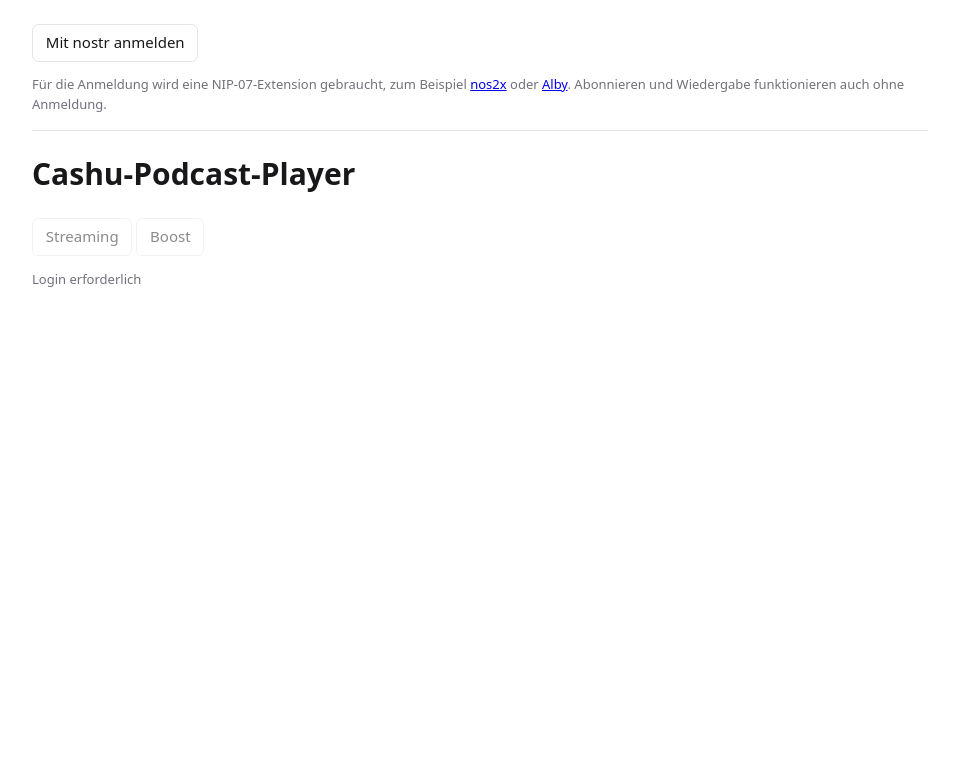
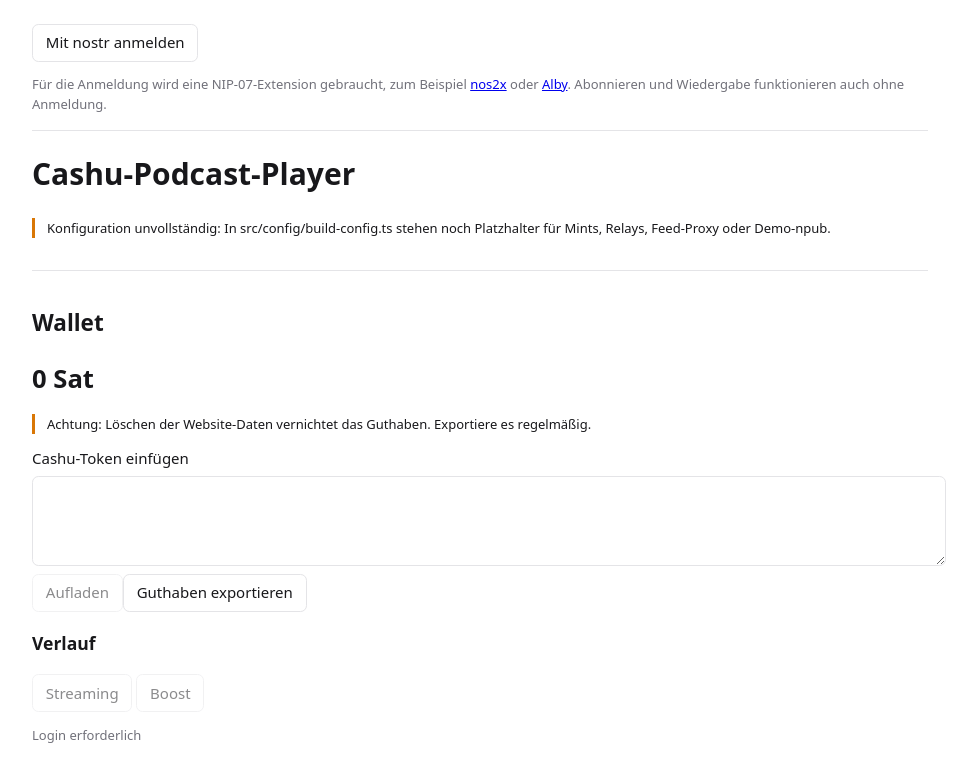
Before and after one commit to actionsslave/cashu-player, a Preact app: page / in a window 1280 px wide. Shown: the top 782 px of the page, without its empty margins (160-1137 px from the left). Built offline with nearby package versions, Linux system fonts and the light colour scheme.

Commit message:
feat(FR-15..FR-19): WalletPanel in der App-Shell, Guthaben speist paymentCapability
Co-Authored-By: Claude Opus 5 <noreply@anthropic.com>

```diff
--- a/src/main.tsx
+++ b/src/main.tsx
@@ -1,20 +1,34 @@
 import { render } from 'preact';
-import { useState } from 'preact/hooks';
+import { useMemo, useState } from 'preact/hooks';
 import { IdentityBar } from './ui/identity-bar.js';
+import { WalletPanel } from './ui/wallet-panel.js';
 import { paymentCapability } from './payments/capability.js';
+import { LocalWallet } from './wallet/local-wallet.js';
+import { CashuMintGateway } from './wallet/cashu-mint-gateway.js';
+import { hasPlaceholders } from './config/build-config.js';
 import type { Session } from './identity/session.js';
 import './ui/app.css';
 
 function App() {
   const [session, setSession] = useState<Session | undefined>(undefined);
-  const capability = paymentCapability({ session });
+  const [balance, setBalance] = useState(0);
+  const wallet = useMemo(() => new LocalWallet({ gateway: new CashuMintGateway() }), []);
+  const capability = paymentCapability({ session, balance });
 
   return (
     <div class="app">
       <IdentityBar onSessionChange={setSession} />
       <main>
         <h1>Cashu-Podcast-Player</h1>
-        {/* FR-05: Streaming und Boost sind ohne Anmeldung sichtbar deaktiviert. */}
+        {hasPlaceholders() && (
+          <p class="warning">
+            Konfiguration unvollständig: In src/config/build-config.ts stehen noch Platzhalter für
+            Mints, Relays, Feed-Proxy oder Demo-npub.
+          </p>
+        )}
+        <WalletPanel wallet={wallet} onBalanceChange={setBalance} />
+        {/* FR-05, FR-20: Streaming und Boost sind sichtbar deaktiviert, solange ihre
+            Bedingungen nicht erfüllt sind. Paket E hängt hier den Player an. */}
         <section>
           <button type="button" disabled={!capability.canStream}>
             Streaming
--- a/src/ui/app.css
+++ b/src/ui/app.css
@@ -82,3 +82,51 @@ button:disabled {
   font-size: 13px;
   color: var(--muted);
 }
+
+.wallet {
+  margin-top: 2rem;
+  padding-top: 1rem;
+  border-top: 1px solid var(--line);
+}
+
+.wallet textarea {
+  display: block;
+  width: 100%;
+  min-height: 4.5rem;
+  margin: .35rem 0 .5rem;
+  font: 13px ui-monospace, monospace;
+  border: 1px solid var(--line);
+  border-radius: .4rem;
+  background: transparent;
+  color: inherit;
+  padding: .5rem;
+}
+
+.balance strong {
+  font-size: 1.6rem;
+}
+
+.storage-mode,
+.history {
+  font-size: 13px;
+  color: var(--muted);
+}
+
+.warning {
+  font-size: 13px;
+  border-left: 3px solid #d97706;
+  padding-left: .75rem;
+}
+
+.error {
+  font-size: 13px;
+  color: #dc2626;
+}
+
+.export-token {
+  font: 12px ui-monospace, monospace;
+  word-break: break-all;
+  background: color-mix(in srgb, var(--fg) 6%, transparent);
+  padding: .5rem;
+  border-radius: .4rem;
+}
--- /dev/null
+++ b/src/ui/wallet-panel.tsx
@@ -0,0 +1,110 @@
+/**
+ * Wallet-Ansicht: Guthaben (FR-15), Sicherung (FR-16), Aufladen (FR-17),
+ * Speichermodus (FR-18) und Verlauf (FR-19).
+ */
+import { useCallback, useEffect, useState } from 'preact/hooks';
+import type { HistoryRecord } from '../db/database.js';
+import { listHistory } from '../wallet/history.js';
+import { readStorageMode, type StorageMode } from '../wallet/persistence.js';
+import { TokenImportError } from '../wallet/mint-gateway.js';
+import type { LocalWallet, TokenExport } from '../wallet/local-wallet.js';
+
+export interface WalletPanelProps {
+  wallet: LocalWallet;
+  onBalanceChange?: (balance: number) => void;
+}
+
+export function WalletPanel({ wallet, onBalanceChange }: WalletPanelProps) {
+  const [balance, setBalance] = useState(0);
+  const [token, setToken] = useState('');
+  const [error, setError] = useState<string | undefined>(undefined);
+  const [exports, setExports] = useState<TokenExport[]>([]);
+  const [storageMode, setStorageMode] = useState<StorageMode | undefined>(undefined);
+  const [history, setHistory] = useState<HistoryRecord[]>([]);
+
+  const refresh = useCallback(async () => {
+    const [next, entries, mode] = await Promise.all([
+      wallet.balance(),
+      listHistory(20),
+      readStorageMode(),
+    ]);
+    setBalance(next);
+    setHistory(entries);
+    setStorageMode(mode);
+    onBalanceChange?.(next);
+  }, [wallet, onBalanceChange]);
+
+  useEffect(() => {
+    void refresh();
+  }, [refresh]);
+
+  async function handleImport() {
+    setError(undefined);
+    try {
+      await wallet.importToken(token.trim());
+      // Erst nach Erfolg leeren — US-04-AC-5 will den Token für den zweiten Versuch behalten.
+      setToken('');
+      await refresh();
+    } catch (cause) {
+      setError(
+        cause instanceof TokenImportError ? cause.message : 'Der Import ist fehlgeschlagen.',
+      );
+    }
+  }
+
+  async function handleExport() {
+    setExports(await wallet.exportTokens());
+  }
+
+  return (
+    <section class="wallet">
+      <h2>Wallet</h2>
+      <p class="balance">
+        <strong>{balance} Sat</strong>
+        {storageMode && <span class="storage-mode"> · Speicher: {storageMode}</span>}
+      </p>
+
+      {/* FR-16: die ehrliche Aussage über Browser-Speicher, vor der ersten Aufladung. */}
+      <p class="warning">
+        Achtung: Löschen der Website-Daten vernichtet das Guthaben. Exportiere es regelmäßig.
+      </p>
+
+      <label for="token-input">Cashu-Token einfügen</label>
+      <textarea
+        id="token-input"
+        value={token}
+        onInput={(event) => setToken((event.target as HTMLTextAreaElement).value)}
+      />
+      <button type="button" onClick={() => void handleImport()} disabled={token.trim() === ''}>
+        Aufladen
+      </button>
+      {error && <p class="error">{error}</p>}
+
+      <button type="button" onClick={() => void handleExport()}>
+        Guthaben exportieren
+      </button>
+      {exports.map((entry) => (
+        <div class="export" key={entry.mintUrl}>
+          <p>
+            {entry.amount} Sat bei {entry.mintUrl}
+          </p>
+          <p class="export-token">{entry.token}</p>
+          {/* TODO FR-16: QR-Code fehlt noch — dafür wird eine QR-Bibliothek gebraucht,
+              die Kapitel 5 nicht nennt. Entscheidung steht aus. */}
+        </div>
+      ))}
+
+      <h3>Verlauf</h3>
+      <ul class="history">
+        {history.map((entry) => (
+          <li key={entry.id}>
+            {entry.direction === 'in' ? '+' : '−'}
+            {entry.amount} Sat · {new Date(entry.at).toLocaleString('de-DE')} · {entry.status}
+            {entry.feedTitle && ` · ${entry.feedTitle}`}
+            {entry.episodeTitle && ` · ${entry.episodeTitle}`}
+          </li>
+        ))}
+      </ul>
+    </section>
+  );
+}
```
Also changed, not shown: 1 other file (tests, documents, lock files or other folders).
